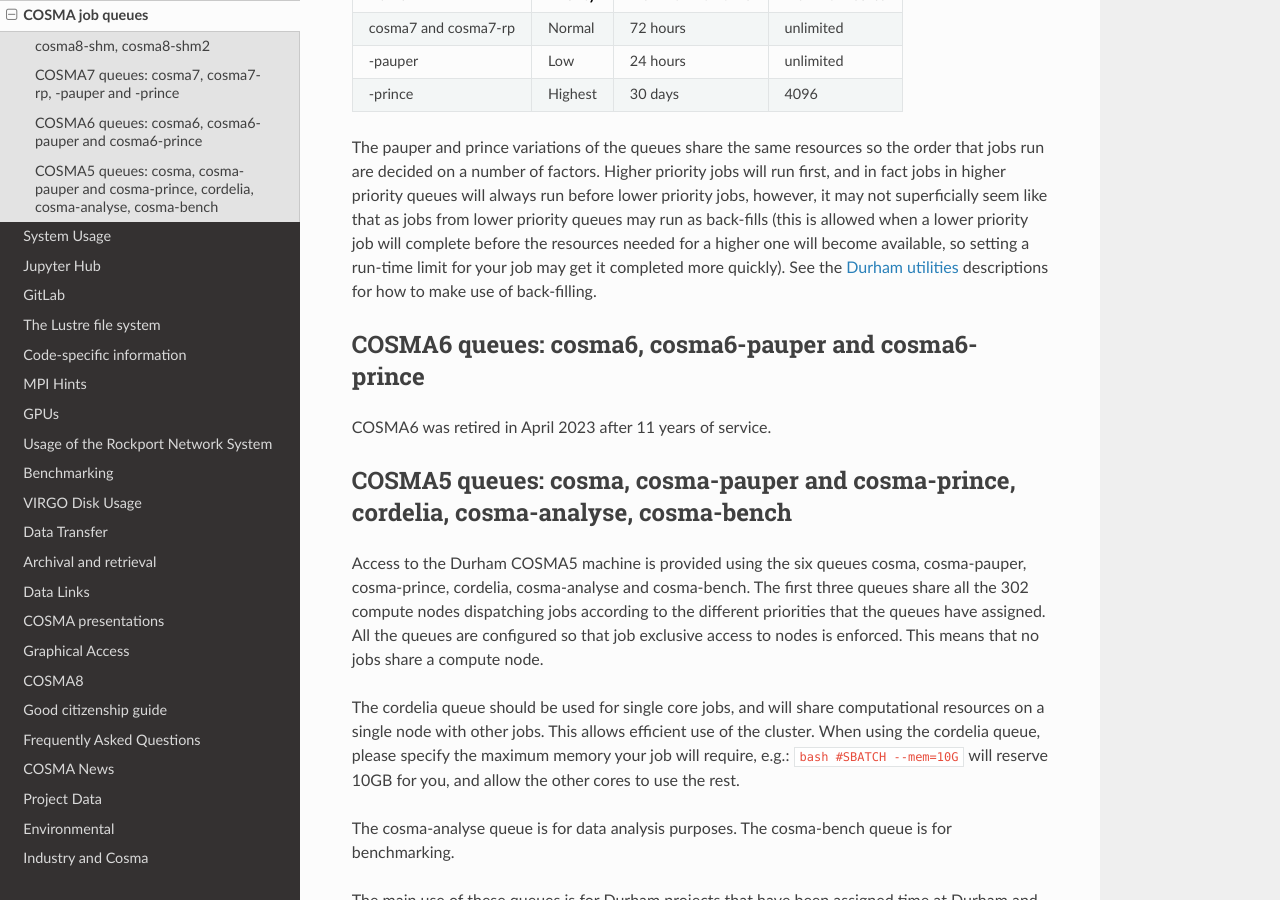
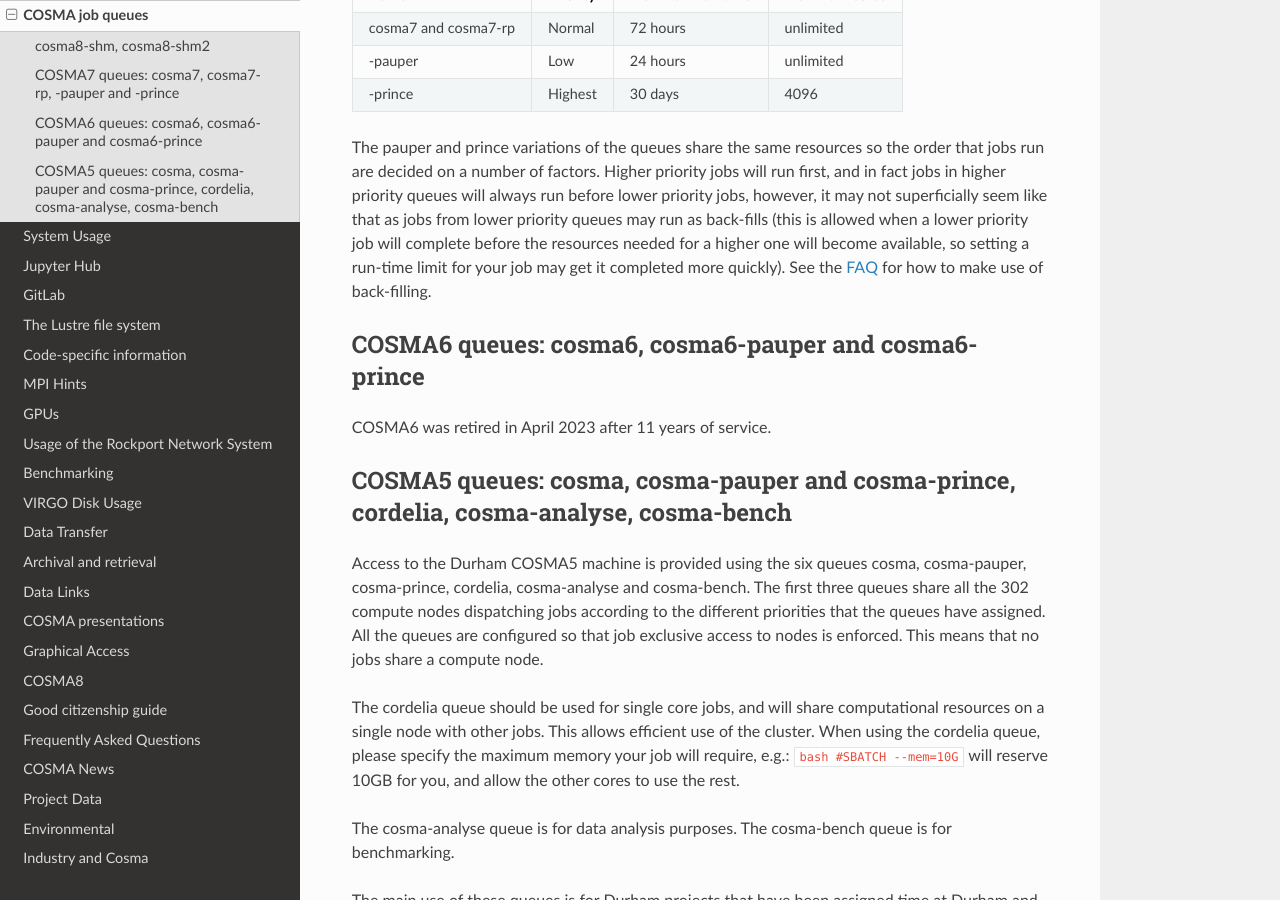
Before and after one commit to agb32/cosmadoc, a Sphinx documentation site: the page built from docs/source/queue.md, in a window 1280 px wide and 900 px high, scrolled down 1735 px. Built offline with Sphinx 7.4.7 and the Read the Docs theme 2.0.0, drawn with Linux system fonts in a browser that asks for light colours.

Commit message:
added link to faq for backfill

```diff
--- a/docs/source/queue.md
+++ b/docs/source/queue.md
@@ -45,7 +45,7 @@
 | -pauper	   | Low               | 24 hours              | unlimited        |
 | -prince    | Highest           | 30 days               | 4096             |
 
-The pauper and prince variations of the queues share the same resources so the order that jobs run are decided on a number of factors. Higher priority jobs will run first, and in fact jobs in higher priority queues will always run before lower priority jobs, however, it may not superficially seem like that as jobs from lower priority queues may run as back-fills (this is allowed when a lower priority job will complete before the resources needed for a higher one will become available, so setting a run-time limit for your job may get it completed more quickly). See the [Durham utilities](https://www.cosma.dur.ac.uk/cosma-utils.php) descriptions for how to make use of back-filling.
+The pauper and prince variations of the queues share the same resources so the order that jobs run are decided on a number of factors. Higher priority jobs will run first, and in fact jobs in higher priority queues will always run before lower priority jobs, however, it may not superficially seem like that as jobs from lower priority queues may run as back-fills (this is allowed when a lower priority job will complete before the resources needed for a higher one will become available, so setting a run-time limit for your job may get it completed more quickly). See the [FAQ](faq) for how to make use of back-filling.
 
 ## COSMA6 queues: cosma6, cosma6-pauper and cosma6-prince
 
```
